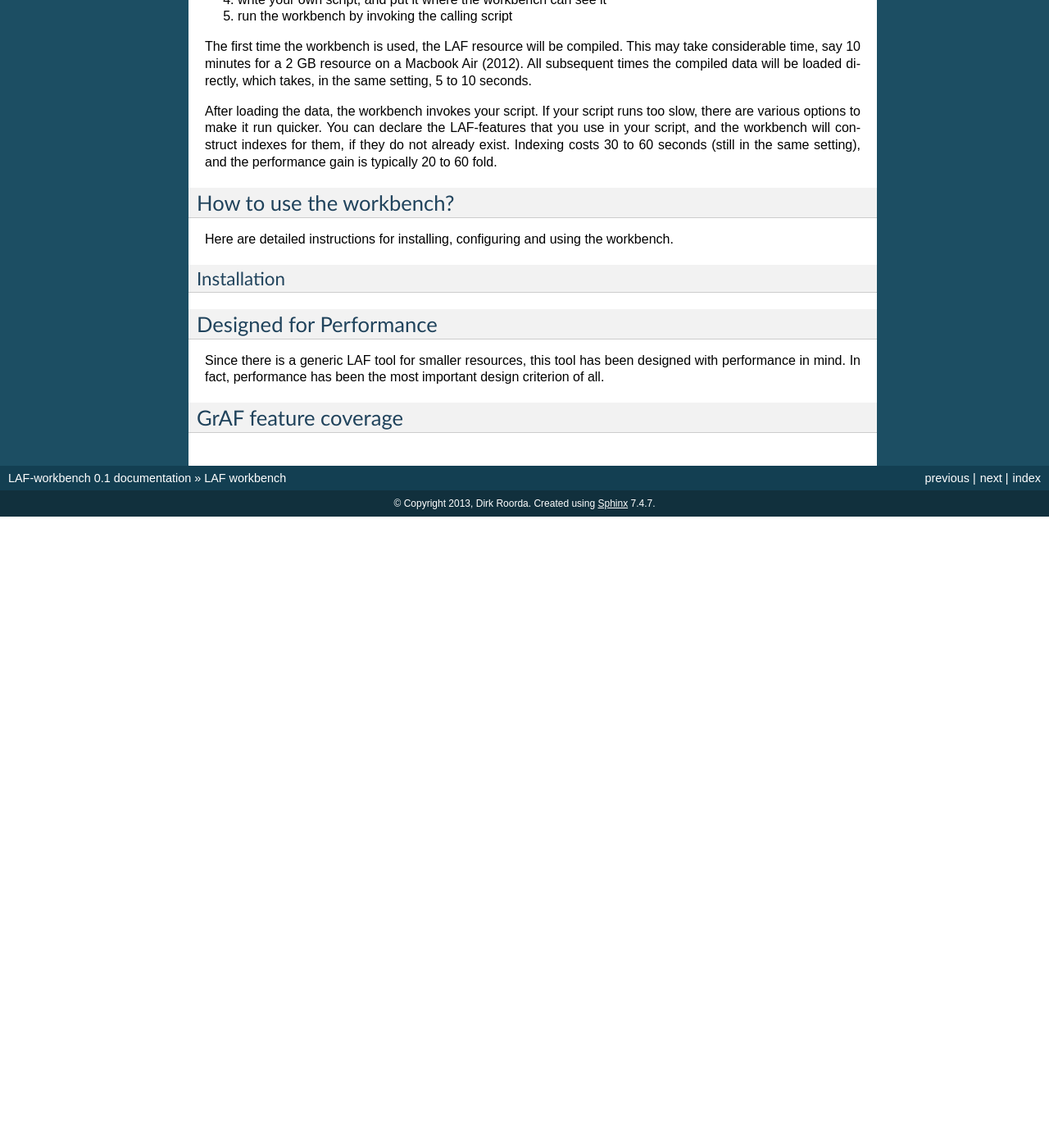
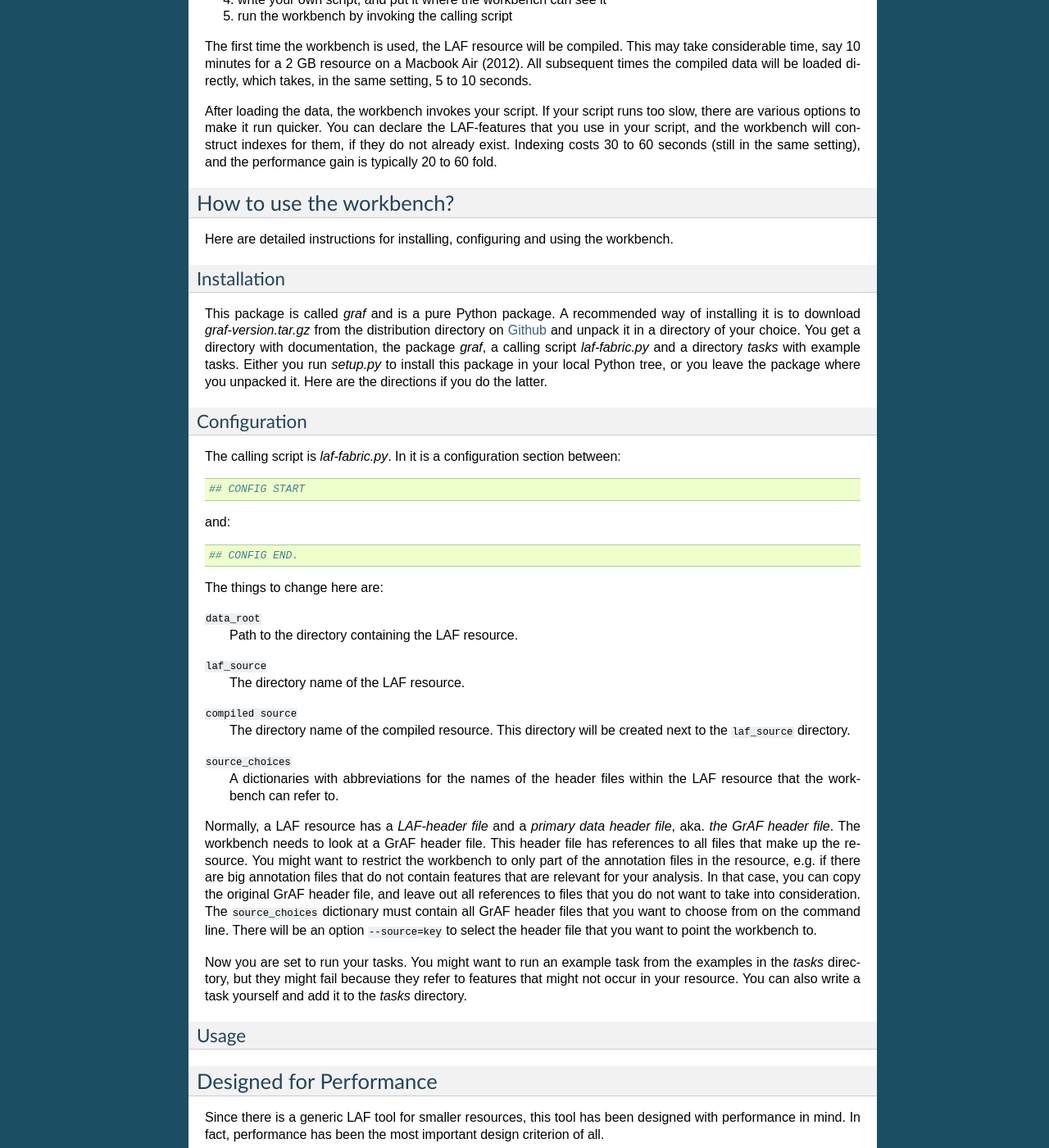
Before and after one commit to dirkroorda/laf-fabric, a Sphinx documentation site: the page built from docs/workbench.rst, in a window 1280 px wide and 1400 px high, scrolled down 473 px. Shown: the whole window at 82% size. Built offline with Sphinx 7.4.7, drawn with Linux system fonts in a browser that asks for light colours; before the commit the page ends 1103 px from its top, so only the background shows below that; some of the changed text lies outside the part shown.

Commit message:
update docs

```diff
--- a/docs/conf.py
+++ b/docs/conf.py
@@ -53,7 +53,7 @@ source_suffix = '.rst'
 master_doc = 'index'
 
 # General information about the project.
-project = u'LAF-workbench'
+project = u'LAF-Fabric'
 copyright = u'2013, Dirk Roorda'
 
 # The version info for the project you're documenting, acts as replacement for
@@ -237,7 +237,7 @@ latex_documents = [
 # One entry per manual page. List of tuples
 # (source start file, name, description, authors, manual section).
 man_pages = [
-    ('index', 'LAF-workbench', u'LAF-workbench Documentation',
+    ('index', 'LAF-Fabric', u'LAF-Fabric Documentation',
      [u'Dirk Roorda'], 1)
 ]
 
@@ -251,8 +251,8 @@ man_pages = [
 # (source start file, target name, title, author,
 #  dir menu entry, description, category)
 texinfo_documents = [
-  ('index', 'LAF-workbench', u'LAF-workbench Documentation',
-   u'Dirk Roorda', 'LAF-workbench', 'One line description of project.',
+  ('index', 'LAF-Fabric', u'LAF-Fabric Documentation',
+   u'Dirk Roorda', 'LAF-Fabric', 'One line description of project.',
    'Miscellaneous'),
 ]
 
@@ -272,7 +272,7 @@ texinfo_documents = [
 # -- Options for Epub output ----------------------------------------------
 
 # Bibliographic Dublin Core info.
-epub_title = u'LAF-workbench'
+epub_title = u'LAF-Fabric'
 epub_author = u'Dirk Roorda'
 epub_publisher = u'Dirk Roorda'
 epub_copyright = u'2013, Dirk Roorda'
--- a/docs/workbench.rst
+++ b/docs/workbench.rst
@@ -32,6 +32,39 @@ Here are detailed instructions for installing, configuring and using the workben
 
 Installation
 ^^^^^^^^^^^^
+This package is called *graf* and is a pure Python package. A recommended way of installing it is to download *graf-version.tar.gz* from the distribution directory on  `Github <https://github.com/dirkroorda/laf-fabric/tree/master/dist>`_ and unpack it in a directory of your choice. You get a directory with documentation, the package *graf*, a calling script *laf-fabric.py* and a directory *tasks* with example tasks. Either you run *setup.py* to install this package in your local Python tree, or you leave the package where you unpacked it. Here are the directions if you do the latter.
+
+Configuration
+^^^^^^^^^^^^^
+The calling script is *laf-fabric.py*. In it is a configuration section between::
+
+	## CONFIG START
+
+and::
+
+	## CONFIG END.
+
+The things to change here are:
+
+``data_root``
+	Path to the directory containing the LAF resource.
+
+``laf_source``
+	The directory name of the LAF resource.
+
+``compiled source``
+	The directory name of the compiled resource. This directory will be created next to the ``laf_source`` directory.
+
+``source_choices``
+	A dictionaries with abbreviations for the names of the header files within the LAF resource that the workbench can refer to.
+
+Normally, a LAF resource has a *LAF-header file* and a *primary data header file*, aka. *the GrAF header file*. The workbench needs to look at a GrAF header file.
+This header file has references to all files that make up the resource. You might want to restrict the workbench to only part of the annotation files in the resource, e.g. if there are big annotation files that do not contain features that are relevant for your analysis. In that case, you can copy the original GrAF header file, and leave out all references to files that you do not want to take into consideration. The ``source_choices`` dictionary must contain all GrAF header files that you want to choose from on the command line. There will be an option ``--source=key`` to select the header file that you want to point the workbench to.
+
+Now you are set to run your tasks. You might want to run an example task from the examples in the *tasks* directory, but they might fail because they refer to features that might not occur in your resource. You can also write a task yourself and add it to the *tasks* directory.
+
+Usage
+^^^^^
 
 Designed for Performance
 ------------------------
--- a/setup.py
+++ b/setup.py
@@ -4,6 +4,6 @@ setup(name='graf',
       version='0.1',
       author='Dirk Roorda',
       author_email='dirk.roorda@dans.knaw.nl',
-      description='Tool to read LAF resources (Linguistic Annotation Framework ISO 24612:2012) and analyse them efficiently',
+      description='Workbench to read LAF resources (Linguistic Annotation Framework ISO 24612:2012) and analyse them efficiently',
       packages=['graf']
 )
```
Also changed, not shown: laf-fabric.py (+13 -11 lines), 1 other file.
